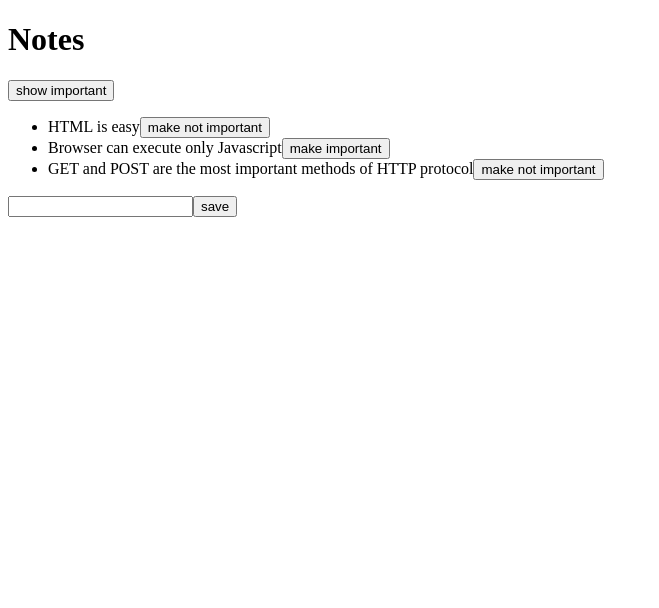
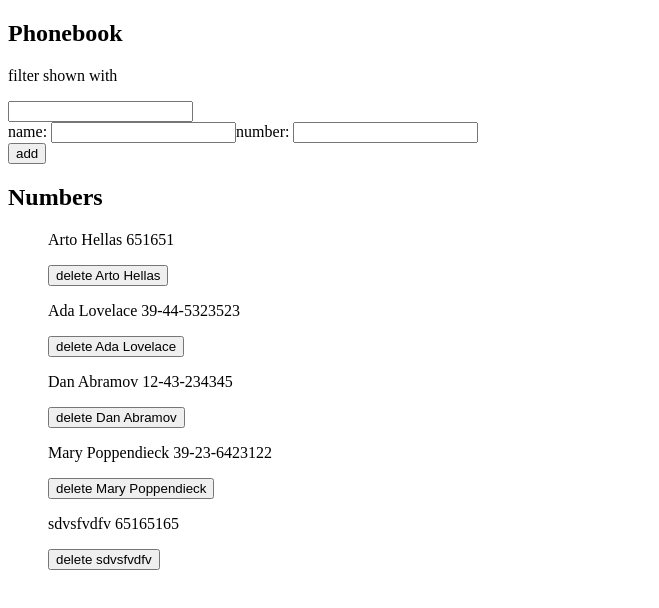
Before and after one commit to Saibot101/part2_fullstackopen, a React (Create React App) app in the folder part2/: page / in a window 1280 px wide. Shown: the top 608 px of the page, without its empty margins (0-659 px from the left). Built offline with nearby package versions, Linux system fonts and the light colour scheme; data requests are answered from the project's data file.

Commit message:
Part_2d finished

```diff
--- a/part2/db.json
+++ b/part2/db.json
@@ -1,22 +1,29 @@
 {
-  "notes": [
+  "persons": [
     {
-      "id": 1,
-      "content": "HTML is easy",
-      "date": "2019-05-30T17:30:31.098Z",
-      "important": true
+      "name": "Arto Hellas",
+      "number": "651651",
+      "id": 1
     },
     {
-      "id": 2,
-      "content": "Browser can execute only Javascript",
-      "date": "2019-05-30T18:39:34.091Z",
-      "important": false
+      "name": "Ada Lovelace",
+      "number": "39-44-5323523",
+      "id": 2
     },
     {
-      "id": 3,
-      "content": "GET and POST are the most important methods of HTTP protocol",
-      "date": "2019-05-30T19:20:14.298Z",
-      "important": true
+      "name": "Dan Abramov",
+      "number": "12-43-234345",
+      "id": 3
+    },
+    {
+      "name": "Mary Poppendieck",
+      "number": "39-23-6423122",
+      "id": 4
+    },
+    {
+      "name": "sdvsfvdfv",
+      "number": "65165165",
+      "id": 6
     }
   ]
 }
--- a/part2/src/components/App.js
+++ b/part2/src/components/App.js
@@ -1,81 +1,116 @@
 import React, { useState, useEffect } from 'react'
-import Note from './Note'
-import noteService from '../services/notes'
+import axios from 'axios'
+import personService from '../services/notes'
 
 const App = () => {
-    const [notes, setNotes] = useState([]);
-    const [newNote, setNewNote] = useState('');
-    const [showAll, setShowAll] = useState(true);
+    const [ persons, setPersons] = useState([
+    ]);
+    const [ newName, setNewName ] = useState('');
+    const [newNumber, setNewNumber] = useState('');
+    const [showPersons, setPersonsShow] = useState(true);
+    const [search, setSearch] = useState('');
 
     useEffect(() => {
-        noteService
-            .getAll()
-            .then(initialNotes => {
-                setNotes(initialNotes)
+        personService.getAll()
+            .then(initinalPersons => {
+                setPersons(initinalPersons)
             })
-    }, []);
+    }, [])
 
-    const addNote = (event) => {
+    const addName = (event) => {
         event.preventDefault();
-        const noteObject = {
-            content: newNote,
-            date: new Date().toISOString(),
-            important: Math.random() > 0.5,
-            id: notes.length + 1,
-        };
 
-        noteService
-            .create(noteObject)
-            .then(returnedNote => {
-                setNotes(notes.concat(returnedNote))
-                setNewNote('')
-            })
+        const nameObject = {
+            name: newName,
+            number: newNumber
+        }
+        if(persons.find(person => person.name === newName)){
+            const replacePerson = persons.find(person => person.name === newName);
+            const result = window.confirm(`${newName} is already in the phonebook, replace the old number with a new one ?`);
+            if(result){
+                const newObject = {
+                    ...replacePerson,
+                    number: newNumber
+                }
+                personService.update(replacePerson.id, newObject)
+                    .then(returnedPerson => {
+                        setPersons(persons.map(person => person.name !== newName ? person : returnedPerson))
+                    })
+            }
+
+        } else {
+            personService.create(nameObject)
+                .then(returnedPerson => {
+                    setPersons(persons.concat(returnedPerson))
+                    setNewName('')
+                    setNewNumber('')
+                })
+        }
+
+
     };
 
-    const handleNoteChange = (event) => {
-        setNewNote(event.target.value)
+    const handleNameChange = (event) => {
+        setNewName(event.target.value)
     };
 
-    const toggleImportanceOf = (id) => {
-        const note = notes.find(n => n.id === id)
-        const changedNote = { ...note, important: !note.important }
+    const handleNumberChange = (event) => {
+        setNewNumber(event.target.value)
+    };
 
-        noteService
-            .update(id, changedNote)
-            .then(returnedNote => {
-                setNotes(notes.map(note => note.id !== id ? note : returnedNote))
-            }).catch(error => {
-            alert(
-                `the note '${note.content}' was already deleted from server`
-            )
-            setNotes(notes.filter(n => n.id !== id))
-        })
+    const changeHandler = (event) => {
+        setSearch(event.target.value)
+
+        if(event.target.value !== ""){
+            setPersonsShow(false);
+            console.log(false)
+        } else {
+            setPersonsShow(true)
+            console.log(true)
+        }
     }
 
-    const notesToShow = showAll
-        ? notes
-        : notes.filter(note => note.important);
+    const deletePerson = (id) => {
+
+        const person = persons.find(person => person.id === id)
+
+        const result = window.confirm(`Delete ${person.name}`)
+        if(result){
+            personService.setDelete(id)
+
+            setPersons(persons.filter(person => person.id !== id))
+        }
+    }
+
+    const personsToShow = showPersons ? persons : persons.filter( person => person.name.toLowerCase().indexOf(search.toLowerCase()) > -1 );
 
     return (
         <div>
-            <h1>Notes</h1>
+            <h2>Phonebook</h2>
+            <p>filter shown with </p>
+            <input value={search} onChange={changeHandler}/>
+            <form onSubmit={addName}>
+                <div>
+                    name: <input value={newName} onChange={handleNameChange} />
+                    number: <input value={newNumber} onChange={handleNumberChange}/>
+                </div>
+                <div>
+                    <button type="submit">add</button>
+                </div>
+            </form>
+            <h2>Numbers</h2>
             <div>
-                <button onClick={() => setShowAll(!showAll)}>
-                    show {showAll ? 'important' : 'all' }
-                </button>
+                <ul>
+                    {personsToShow.map( person =>
+                        [<p key={person.key}>{person.name}  {person.number}</p>,
+                            <button onClick={() => deletePerson(person.id)}>delete {person.name}</button> ]
+
+                    )
+                    }
+
+                </ul>
             </div>
-            <ul>
-                {notesToShow.map((note, i) =>
-                    <Note key={i} note={note} toggleImportance={() => toggleImportanceOf(note.id)} />
-                )}
-            </ul>
-            <form onSubmit={addNote}>
-                <input
-                    value={newNote}
-                    onChange={handleNoteChange}
-                />
-                <button type="submit">save</button>
-            </form>
+
         </div>
     )
 };
--- a/part2/src/services/notes.js
+++ b/part2/src/services/notes.js
@@ -1,5 +1,5 @@
 import axios from 'axios'
-const baseUrl = 'http://localhost:3001/notes'
+const baseUrl = 'http://localhost:3001/persons'
 
 const getAll = () => {
     const request = axios.get(baseUrl)
@@ -16,4 +16,9 @@ const update = (id, newObject) => {
     return request.then(response => response.data)
 }
 
-export default { getAll, create, update }
+const setDelete = (id) => {
+    const request = axios.delete(`${baseUrl}/${id}`)
+    console.log(request)
+}
+
+export default { getAll, create, update, setDelete }
```
